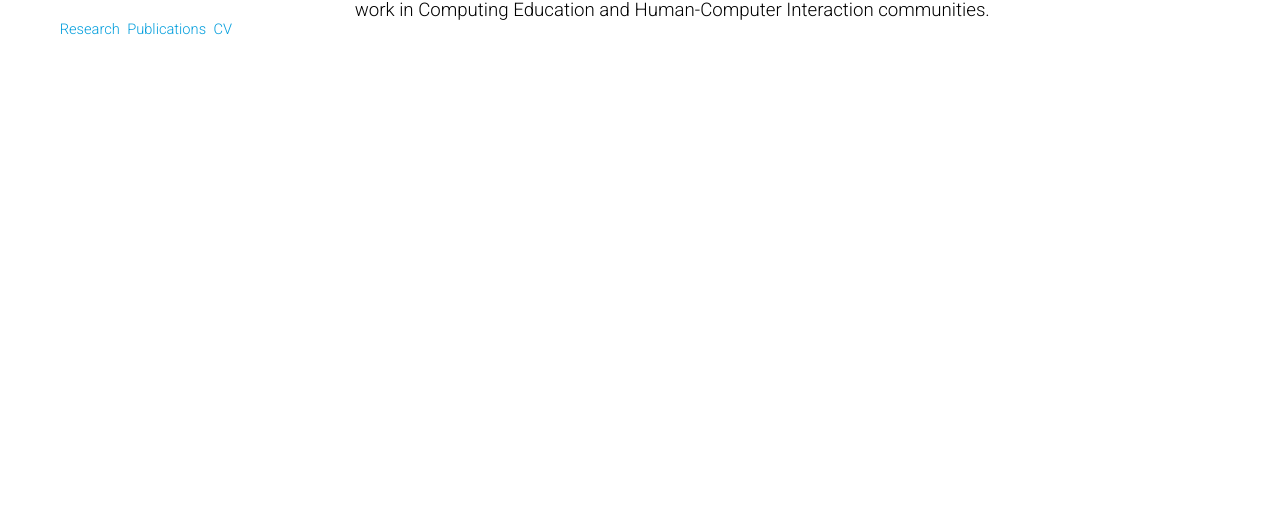
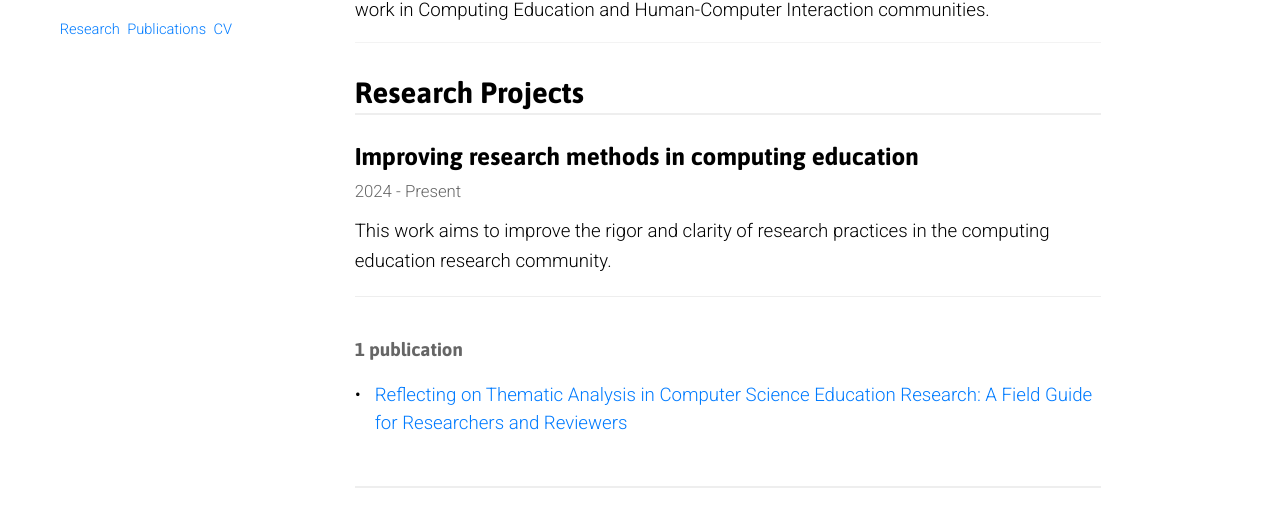
Before and after one commit to aspadiyath/aspadiyath.github.io, a SvelteKit app: page / in a window 1280 px wide. Shown: the part 433-952 px from the top of the page. Before the commit the page ends 800 px from the top, so only its background shows below. Built offline with nearby package versions, Linux system fonts and the light colour scheme; a web font is replaced by a local one.

Commit message:
Add projects on front page

```diff
--- /dev/null
+++ b/src/data/projects.json
@@ -0,0 +1,56 @@
+[
+	{
+		"id": "ethics_attitudes",
+		"title": "How can we understand and measure students' attitudes towards computing ethics?",
+		"description": "This project develops theory and measurement tools to understand how students think about ethics in computing. Through the development and validation of the Critical Reflection and Agency in Computing Index, we explore how students develop critical consciousness about technology's societal impacts and their own agency to create change.",
+		"theme": "Computing Ethics Education",
+		"status": "current",
+		"startYear": 2023,
+		"publications": ["dev_of_critconindex", "validation_critconindex", "ug_attitudes_ethics_technical", "ug_attitudes_sj_context", "satirical_programming"]
+	},
+	{
+		"id": "llm_appropriation",
+		"title": "How do students navigate using LLMs in computing education?",
+		"description": "This project examines how students adopt, adapt, and make sense of large language models in their learning. We investigate the interplay between students' beliefs, socioeconomic backgrounds, and actual usage patterns, while exploring how students can develop self-awareness about LLMs' impacts on their learning.",
+		"theme": "AI in Computing Education",
+		"status": "current",
+		"startYear": 2024,
+		"publications": ["social_shaping_theory", "ses_and_llms", "chatgpt_already_decided"]
+	},
+	{
+		"id": "k12_teacher_pd",
+		"title": "How can we better support K-12 teachers in computing education?",
+		"description": "This project explores professional development for K-12 teachers, particularly those without formal CS backgrounds.",
+		"theme": "K-12 Teacher Professional Development",
+		"status": "past",
+		"startYear": 2023,
+		"publications": ["teacher_educators_debugging", "peer_instruction_adoption", "tsp"]
+	},
+	{
+		"id": "computational_creativity",
+		"title": "What is the relationship between creativity and AI tools?",
+		"description": "This project explores how AI can support and inspire creative processes, particularly examining when 'bad' AI outputs might be more valuable than polished ones. We investigate how designers and learners engage with AI tools in creative contexts and what role embodiment and collaboration play in AI learning experiences.",
+		"theme": "Computational Creativity & AI Literacy",
+		"status": "past",
+		"startYear": 2020,
+		"publications": ["desAIner", "ai_exhibits"]
+	},
+	{
+		"id": "online_learning_tools",
+		"title": "How can we design tools to support students' online learning experiences?",
+		"description": "This project develops and studies tools that enhance online learning environments. We explore both new pedagogical approaches (like Parsons problems) and recommendation systems that help students navigate existing resources more effectively.",
+		"theme": "Educational Technology & Tools",
+		"status": "past",
+		"startYear": 2020,
+		"publications": ["mimn_parsons", "parqr"]
+	},
+	{
+		"id": "research_methods",
+		"title": "Improving research methods in computing education",
+		"description": "This work aims to improve the rigor and clarity of research practices in the computing education research community.",
+		"theme": "Computing Education Research Methods",
+		"status": "current",
+		"startYear": 2024,
+		"publications": ["thematic_analysis_fieldguide"]
+	}
+]
--- /dev/null
+++ b/src/lib/components/Project.svelte
@@ -0,0 +1,119 @@
+<script>
+    export let project;
+    export let allPublications = [];
+
+    // Get publications associated with this project
+    $: projectPublications = allPublications.filter(pub =>
+        project.publications && project.publications.includes(pub.id)
+    );
+
+    // Calculate the date range
+    $: dateRange = (() => {
+        if (project.status === 'current') {
+            return `${project.startYear} - Present`;
+        } else {
+            // For past projects, find the year of the last publication
+            if (projectPublications.length > 0) {
+                const maxYear = Math.max(...projectPublications.map(pub => pub.year));
+                return `${project.startYear} - ${maxYear}`;
+            }
+            return `${project.startYear}`;
+        }
+    })();
+
+    // Publication count with proper pluralization
+    $: publicationCount = projectPublications.length;
+    $: publicationLabel = publicationCount === 1 ? 'publication' : 'publications';
+</script>
+
+<div class="project">
+    <div class="project-header">
+        <h3>{project.title}</h3>
+    </div>
+    <div class="date-range">{dateRange}</div>
+
+    <p class="description">{project.description}</p>
+
+    {#if projectPublications.length > 0}
+        <div class="related-publications">
+            <h4>{publicationCount} {publicationLabel}</h4>
+            <ul>
+                {#each projectPublications as publication}
+                    <li>
+                        {#if publication.doi}
+                            <a href={publication.doi}>{publication.title}</a>
+                        {:else}
+                            {publication.title}
+                        {/if}
+                    </li>
+                {/each}
+            </ul>
+        </div>
+    {/if}
+</div>
+
+<style>
+    .project {
+        margin-bottom: 40px;
+        padding-bottom: 30px;
+        border-bottom: 2px solid #eee;
+    }
+
+    .project-header {
+        margin-bottom: 4px;
+    }
+
+    h3 {
+        margin: 0;
+        font-size: 1.3em;
+    }
+
+    .date-range {
+        color: #666;
+        font-size: 0.9em;
+        margin-bottom: 12px;
+    }
+
+    .description {
+        margin: 12px 0;
+        line-height: 1.6;
+    }
+
+    .related-publications {
+        margin-top: 20px;
+        padding-top: 15px;
+        border-top: 1px solid #eee;
+    }
+
+    .related-publications h4 {
+        margin-bottom: 15px;
+        font-size: 1em;
+        color: #666;
+    }
+
+    .related-publications ul {
+        list-style: none;
+        padding-left: 0;
+    }
+
+    .related-publications li {
+        margin-bottom: 8px;
+        padding-left: 20px;
+        position: relative;
+    }
+
+    .related-publications li::before {
+        content: "•";
+        position: absolute;
+        left: 0;
+    }
+
+    .related-publications a {
+        color: var(--link-color);
+        text-decoration: none;
+    }
+
+    .related-publications a:hover {
+        text-decoration: underline;
+    }
+</style>
--- a/src/routes/+page.svelte
+++ b/src/routes/+page.svelte
@@ -1,5 +1,27 @@
 <script>
     import Title from "$lib/components/Title.svelte";
+    import Project from "$lib/components/Project.svelte";
+    import * as projects_dict from '/src/data/projects.json';
+    import * as pub_dict from '/src/data/pubs.json';
+
+    let projects = projects_dict.default;
+    let publications = pub_dict.default;
+
+    // Sort projects: current first, then by most recent publication year (descending)
+    let sortedProjects = [...projects].sort((a, b) => {
+        // First priority: current projects before past projects
+        if (a.status === 'current' && b.status !== 'current') return -1;
+        if (a.status !== 'current' && b.status === 'current') return 1;
+
+        // Second priority: sort by most recent publication year
+        const aPubs = publications.filter(pub => a.publications && a.publications.includes(pub.id));
+        const bPubs = publications.filter(pub => b.publications && b.publications.includes(pub.id));
+
+        const aMaxYear = aPubs.length > 0 ? Math.max(...aPubs.map(p => p.year)) : a.startYear;
+        const bMaxYear = bPubs.length > 0 ? Math.max(...bPubs.map(p => p.year)) : b.startYear;
+
+        return bMaxYear - aMaxYear;
+    });
 </script>
 
 <Title text="Research"/>
@@ -14,9 +36,23 @@
     publish work in Computing Education and Human-Computer Interaction communities.
 </p>
 
+<hr />
+
+<section id="projects">
+    <h2>Research Projects</h2>
+    {#each sortedProjects as project}
+        <Project {project} allPublications={publications} />
+    {/each}
+</section>
+
 
 <style>
-    a:hover {
-        text-decoration: underline;
+    #projects {
+        margin-top: 30px;
+    }
+
+    #projects h2 {
+        margin-bottom: 25px;
+        border-bottom: 2px solid #eee;
     }
 </style>
--- a/static/css/global.css
+++ b/static/css/global.css
@@ -17,7 +17,8 @@
 
     --border-color: #f3f3f3;
 
-    --link-color: rgb(0, 157, 220);
+    --light-link-color: #d5e9ff;
+    --link-color: #007bff;
 
     --padding: 0.25em;
     --roundedness: 0.25em;
```
Also changed, not shown: 19 other files (tests, documents, lock files or other folders).
